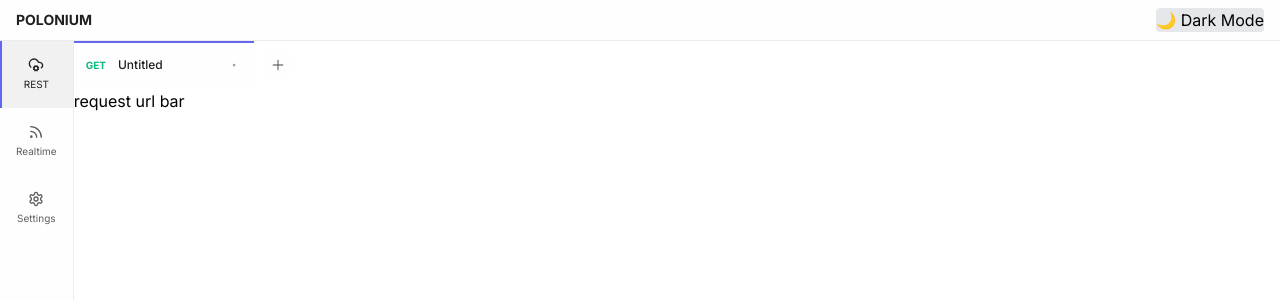
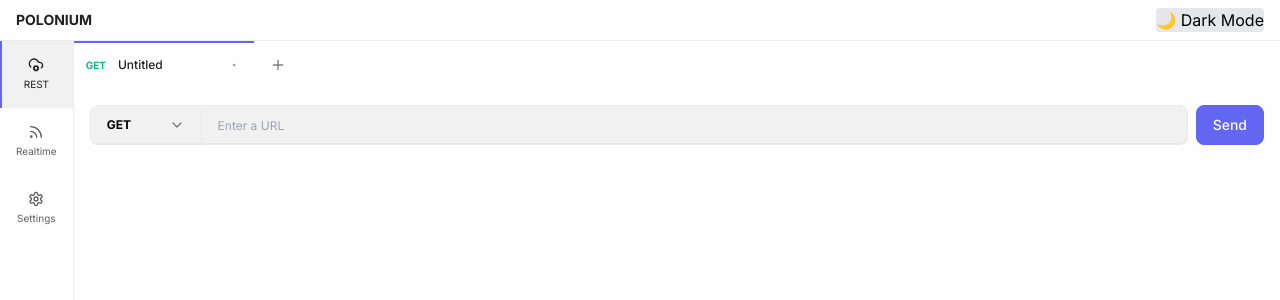
Before and after one commit to Reche13/polonium, a Next.js app: page / in a window 1280 px wide. Shown: the top 300 px of the page. Built offline with nearby package versions, Linux system fonts and the light colour scheme.

Commit message:
request url bar added

```diff
--- a/package.json
+++ b/package.json
@@ -9,6 +9,7 @@
     "lint": "next lint"
   },
   "dependencies": {
+    "@radix-ui/react-select": "^2.1.6",
     "class-variance-authority": "^0.7.1",
     "clsx": "^2.1.1",
     "lucide-react": "^0.475.0",
--- a/src/app/(dashboard)/page.tsx
+++ b/src/app/(dashboard)/page.tsx
@@ -1,12 +1,17 @@
 "use client";
 
 import ActiveRequestHead from "@/components/activeRequest/ActiveRequestHead";
+import RequestURLBar from "@/components/activeRequest/RequestURLBar";
 
 export default function Home() {
   return (
-    <div className="w-full">
+    <div className="w-full bg-bg-light-pri dark:bg-bg-dark-pri">
       <ActiveRequestHead />
-      <div className="">request url bar</div>
+      <div className="w-full">
+        <div className="w-full p-4">
+          <RequestURLBar />
+        </div>
+      </div>
     </div>
   );
 }
--- a/src/components/activeRequest/ActiveRequestTab.tsx
+++ b/src/components/activeRequest/ActiveRequestTab.tsx
@@ -4,6 +4,7 @@
 import Modal from "../modals/Modal";
 import { useState } from "react";
 import { methodColors } from "@/constants/request";
+import { Input } from "../primitives/Input";
 
 interface Props {
   id: string;
@@ -93,7 +94,7 @@
         secondaryAction={handleTitleCancel}
         secondaryActionTitle="Cancel"
       >
-        <input
+        <Input
           type="text"
           value={newTitle}
           onChange={(e) => setNewtitle(e.target.value)}
--- /dev/null
+++ b/src/components/activeRequest/RequestURLBar.tsx
@@ -0,0 +1,49 @@
+import React from "react";
+import { Button } from "../primitives/Button";
+import {
+  Select,
+  SelectContent,
+  SelectItem,
+  SelectTrigger,
+  SelectValue,
+} from "../primitives/Select";
+import { Input } from "../primitives/Input";
+import { methodColors, methods } from "@/constants/request";
+
+const RequestURLBar = () => {
+  return (
+    <div className="w-full flex gap-2">
+      <div className="border border-stroke-light-ter dark:border-stroke-dark-ter rounded-lg flex items-center w-full  bg-bg-light-sec dark:bg-bg-dark-sec">
+        <Select defaultValue={methods[0]}>
+          <SelectTrigger className="w-[120px] px-4 py-2 border-y-0 border-l-0 rounded-none border-r border-stroke-light-ter dark:border-stroke-dark-ter  text-xs font-semibold flex gap-1 items-center">
+            <SelectValue
+              placeholder="Method"
+              className=" text-text-b-pri dark:text-text-w-pri"
+            />
+          </SelectTrigger>
+          <SelectContent className="bg-bg-light-pri dark:bg-bg-dark-pri border border-stroke-light-ter dark:border-stroke-dark-ter shadow-lg">
+            {methods.map((method, index) => (
+              <SelectItem
+                style={{ color: methodColors[method] }}
+                key={index}
+                value={method}
+                className="hover:bg-bg-light-sec dark:hover:bg-bg-dark-sec text-xs font-medium"
+              >
+                {method}
+              </SelectItem>
+            ))}
+          </SelectContent>
+        </Select>
+        {/* INPUT */}
+        <Input
+          type="text"
+          placeholder="Enter a URL"
+          className="text-xs text-text-b-pri border-none dark:text-text-w-pri px-4 py-2  outline-none w-full"
+        />
+      </div>
+      <Button>Send</Button>
+    </div>
+  );
+};
+
+export default RequestURLBar;
--- /dev/null
+++ b/src/components/primitives/Input/index.tsx
@@ -0,0 +1,22 @@
+import * as React from "react";
+
+import { cn } from "@/lib/cn";
+
+const Input = React.forwardRef<HTMLInputElement, React.ComponentProps<"input">>(
+  ({ className, type, ...props }, ref) => {
+    return (
+      <input
+        type={type}
+        className={cn(
+          "flex h-9 w-full rounded-md border border-input bg-transparent px-3 py-1 text-bse shadow-sm transition-colors file:border-0 file:bg-transparent file:text-sm file:font-medium file:text-foreground placeholder:text-muted-foreground disabled:cursor-not-allowed disabled:opacity-50",
+          className
+        )}
+        ref={ref}
+        {...props}
+      />
+    );
+  }
+);
+Input.displayName = "Input";
+
+export { Input };
--- /dev/null
+++ b/src/components/primitives/Select/index.tsx
@@ -0,0 +1,159 @@
+"use client";
+
+import * as React from "react";
+import * as SelectPrimitive from "@radix-ui/react-select";
+import { Check, ChevronDown, ChevronUp } from "lucide-react";
+
+import { cn } from "@/lib/cn";
+
+const Select = SelectPrimitive.Root;
+
+const SelectGroup = SelectPrimitive.Group;
+
+const SelectValue = SelectPrimitive.Value;
+
+const SelectTrigger = React.forwardRef<
+  React.ElementRef<typeof SelectPrimitive.Trigger>,
+  React.ComponentPropsWithoutRef<typeof SelectPrimitive.Trigger>
+>(({ className, children, ...props }, ref) => (
+  <SelectPrimitive.Trigger
+    ref={ref}
+    className={cn(
+      "flex h-9 w-full items-center justify-between whitespace-nowrap rounded-md border border-input bg-transparent px-3 py-2 text-sm shadow-sm ring-offset-background placeholder:text-muted-foreground focus:outline-none  disabled:cursor-not-allowed disabled:opacity-50 [&>span]:line-clamp-1",
+      className
+    )}
+    {...props}
+  >
+    {children}
+    <SelectPrimitive.Icon asChild>
+      <ChevronDown className="h-4 w-4 opacity-50" />
+    </SelectPrimitive.Icon>
+  </SelectPrimitive.Trigger>
+));
+SelectTrigger.displayName = SelectPrimitive.Trigger.displayName;
+
+const SelectScrollUpButton = React.forwardRef<
+  React.ElementRef<typeof SelectPrimitive.ScrollUpButton>,
+  React.ComponentPropsWithoutRef<typeof SelectPrimitive.ScrollUpButton>
+>(({ className, ...props }, ref) => (
+  <SelectPrimitive.ScrollUpButton
+    ref={ref}
+    className={cn(
+      "flex cursor-default items-center justify-center py-1",
+      className
+    )}
+    {...props}
+  >
+    <ChevronUp className="h-4 w-4" />
+  </SelectPrimitive.ScrollUpButton>
+));
+SelectScrollUpButton.displayName = SelectPrimitive.ScrollUpButton.displayName;
+
+const SelectScrollDownButton = React.forwardRef<
+  React.ElementRef<typeof SelectPrimitive.ScrollDownButton>,
+  React.ComponentPropsWithoutRef<typeof SelectPrimitive.ScrollDownButton>
+>(({ className, ...props }, ref) => (
+  <SelectPrimitive.ScrollDownButton
+    ref={ref}
+    className={cn(
+      "flex cursor-default items-center justify-center py-1",
+      className
+    )}
+    {...props}
+  >
+    <ChevronDown className="h-4 w-4" />
+  </SelectPrimitive.ScrollDownButton>
+));
+SelectScrollDownButton.displayName =
+  SelectPrimitive.ScrollDownButton.displayName;
+
+const SelectContent = React.forwardRef<
+  React.ElementRef<typeof SelectPrimitive.Content>,
+  React.ComponentPropsWithoutRef<typeof SelectPrimitive.Content>
+>(({ className, children, position = "popper", ...props }, ref) => (
+  <SelectPrimitive.Portal>
+    <SelectPrimitive.Content
+      ref={ref}
+      className={cn(
+        "relative z-50 max-h-96 min-w-[8rem] overflow-hidden rounded-md border bg-popover text-popover-foreground shadow-md data-[state=open]:animate-in data-[state=closed]:animate-out data-[state=closed]:fade-out-0 data-[state=open]:fade-in-0 data-[state=closed]:zoom-out-95 data-[state=open]:zoom-in-95 data-[side=bottom]:slide-in-from-top-2 data-[side=left]:slide-in-from-right-2 data-[side=right]:slide-in-from-left-2 data-[side=top]:slide-in-from-bottom-2",
+        position === "popper" &&
+          "data-[side=bottom]:translate-y-1 data-[side=left]:-translate-x-1 data-[side=right]:translate-x-1 data-[side=top]:-translate-y-1",
+        className
+      )}
+      position={position}
+      {...props}
+    >
+      <SelectScrollUpButton />
+      <SelectPrimitive.Viewport
+        className={cn(
+          "p-1",
+          position === "popper" &&
+            "h-[var(--radix-select-trigger-height)] w-full min-w-[var(--radix-select-trigger-width)]"
+        )}
+      >
+        {children}
+      </SelectPrimitive.Viewport>
+      <SelectScrollDownButton />
+    </SelectPrimitive.Content>
+  </SelectPrimitive.Portal>
+));
+SelectContent.displayName = SelectPrimitive.Content.displayName;
+
+const SelectLabel = React.forwardRef<
+  React.ElementRef<typeof SelectPrimitive.Label>,
+  React.ComponentPropsWithoutRef<typeof SelectPrimitive.Label>
+>(({ className, ...props }, ref) => (
+  <SelectPrimitive.Label
+    ref={ref}
+    className={cn("px-2 py-1.5 text-sm font-semibold", className)}
+    {...props}
+  />
+));
+SelectLabel.displayName = SelectPrimitive.Label.displayName;
+
+const SelectItem = React.forwardRef<
+  React.ElementRef<typeof SelectPrimitive.Item>,
+  React.ComponentPropsWithoutRef<typeof SelectPrimitive.Item>
+>(({ className, children, ...props }, ref) => (
+  <SelectPrimitive.Item
+    ref={ref}
+    className={cn(
+      "relative flex w-full cursor-pointer select-none items-center rounded-sm py-1.5 pl-2 pr-8 text-sm outline-none focus:bg-accent focus:text-accent-foreground data-[disabled]:pointer-events-none data-[disabled]:opacity-50",
+      className
+    )}
+    {...props}
+  >
+    <span className="absolute right-2 flex h-3.5 w-3.5 items-center justify-center">
+      <SelectPrimitive.ItemIndicator>
+        <Check className="h-4 w-4" />
+      </SelectPrimitive.ItemIndicator>
+    </span>
+    <SelectPrimitive.ItemText>{children}</SelectPrimitive.ItemText>
+  </SelectPrimitive.Item>
+));
+SelectItem.displayName = SelectPrimitive.Item.displayName;
+
+const SelectSeparator = React.forwardRef<
+  React.ElementRef<typeof SelectPrimitive.Separator>,
+  React.ComponentPropsWithoutRef<typeof SelectPrimitive.Separator>
+>(({ className, ...props }, ref) => (
+  <SelectPrimitive.Separator
+    ref={ref}
+    className={cn("-mx-1 my-1 h-px bg-muted", className)}
+    {...props}
+  />
+));
+SelectSeparator.displayName = SelectPrimitive.Separator.displayName;
+
+export {
+  Select,
+  SelectGroup,
+  SelectValue,
+  SelectTrigger,
+  SelectContent,
+  SelectLabel,
+  SelectItem,
+  SelectSeparator,
+  SelectScrollUpButton,
+  SelectScrollDownButton,
+};
--- a/src/constants/request.ts
+++ b/src/constants/request.ts
@@ -1,9 +1,19 @@
 export const methodColors = {
   GET: "#10b981",
-  POST: "#eab308",
+  POST: "#3b82f6",
   PUT: "#eab308",
   PATCH: "#8b5cf6",
   DELETE: "#f34f5e",
   HEAD: "#14b8a6",
   OPTIONS: "#6366f1",
 };
+
+export const methods: Method[] = [
+  "GET",
+  "POST",
+  "PUT",
+  "PATCH",
+  "DELETE",
+  "HEAD",
+  "OPTIONS",
+];
```
Also changed, not shown: 1 other file (tests, documents, lock files or other folders).
